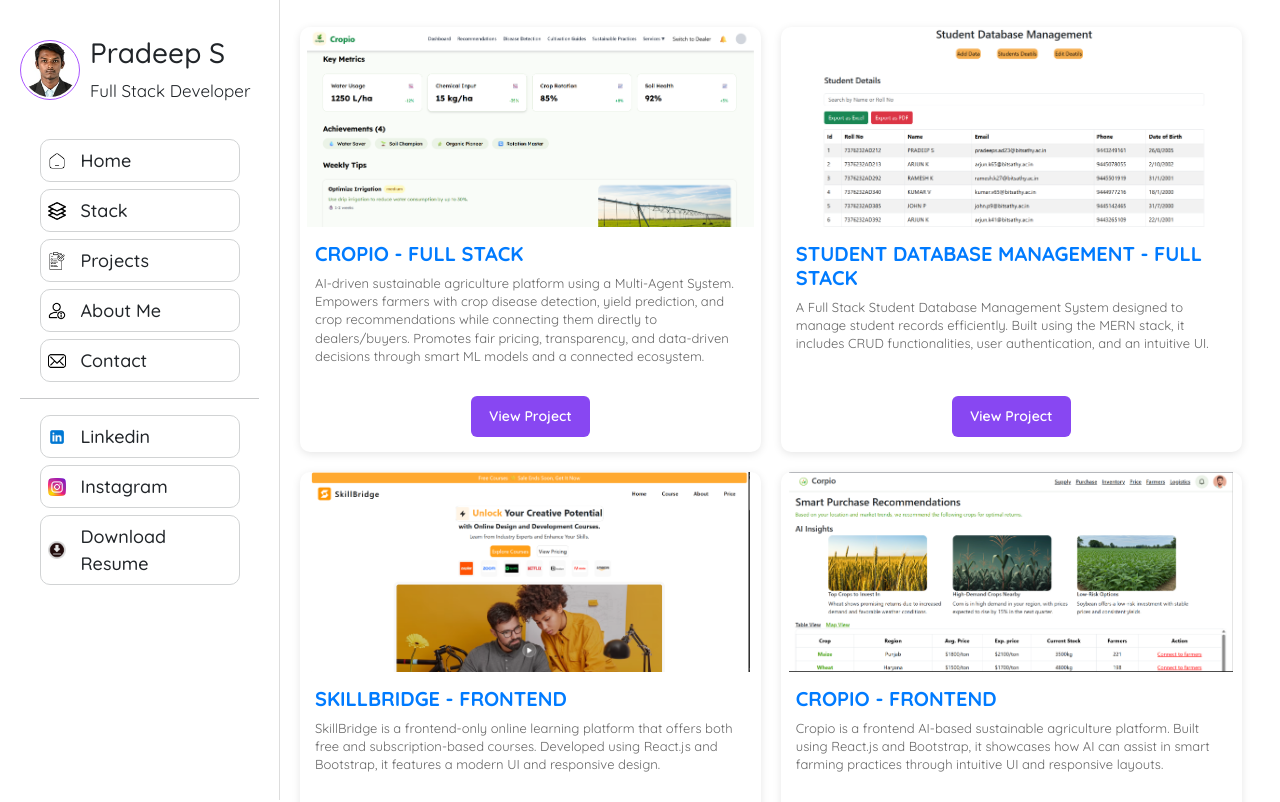
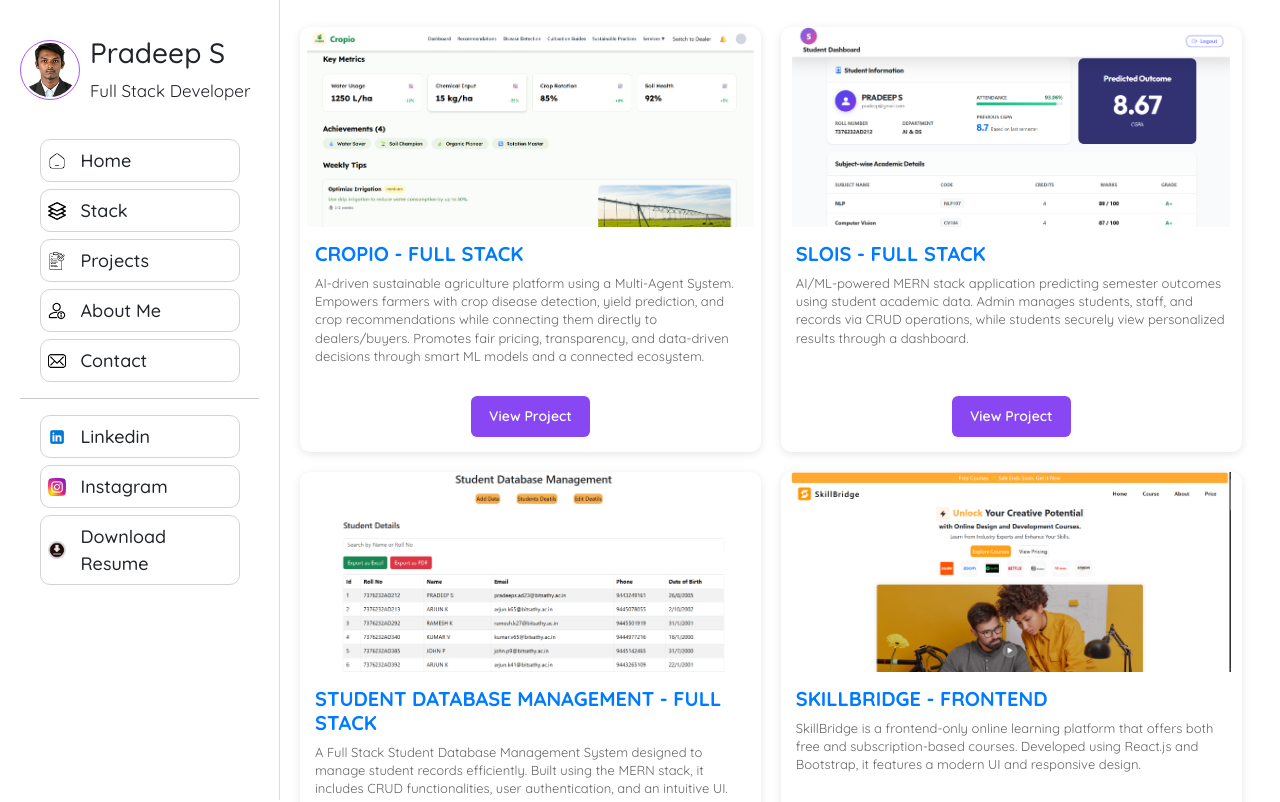
Before and after one commit to Pradeep7007/Portfolio, a React (Create React App) app: page /projects in a window 1280 px wide. Shown: the top 802 px of the page. Built offline with nearby package versions, Linux system fonts and the light colour scheme.

Commit message:
slois added

```diff
--- a/src/assests/Deatils.js
+++ b/src/assests/Deatils.js
@@ -24,6 +24,7 @@ import se17 from './java se 17.jpg';
 import reactjs from './react js.jpg';
 import nptel from './nptel.png';
 import react_js from './react_cer.png';
+import four from './4.png';
 
 export const certifications = [
   {
@@ -187,6 +188,13 @@ export const project = [
     link: 'https://cropioai.vercel.app',
   },
   {
+    img:four,
+    type: 'SLOIS - Full Stack',
+    explanation:
+      'AI/ML-powered MERN stack application predicting semester outcomes using student academic data. Admin manages students, staff, and records via CRUD operations, while students securely view personalized results through a dashboard.',
+    link: 'https://slois.vercel.app',
+  },
+  {
     img: data,
     type: 'Student Database Management - Full Stack',
     explanation:
```
Also changed, not shown: src/assests/slois.png (added).
